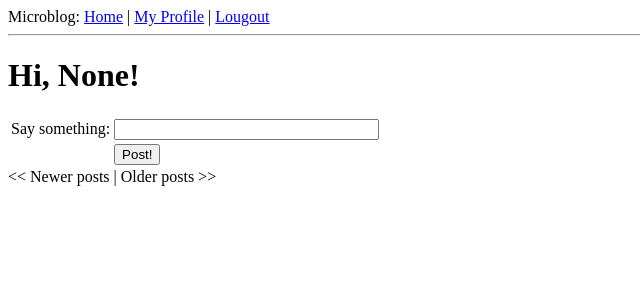
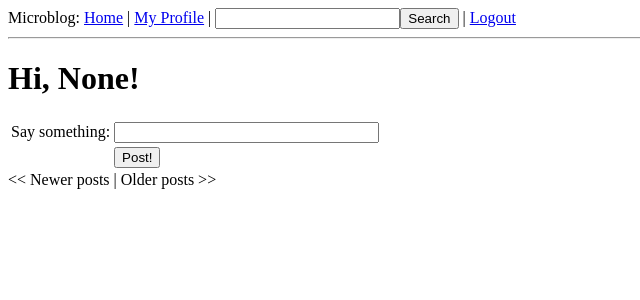
Before and after one commit to ttlttl/microblog, a Flask app: page / in a window 1280 px wide. Shown: the top 300 px of the page, without its empty margins (0-640 px from the left). Run offline with Flask 2, Linux system fonts and the light colour scheme; a user stored in the database is signed in; data comes from the database, SQL or seed files in the repository; data that the repository does not hold is empty; parts of the project's set-up code (start-up, migrations or seed data) failed here and were passed over.

Commit message:
Add Search feature

```diff
--- a/app/forms.py
+++ b/app/forms.py
@@ -2,6 +2,9 @@ from flask.ext.wtf import Form
 from wtforms import TextField, BooleanField
 from wtforms.validators import Required, Length
 from app.models import User
+
+class SearchForm(Form):
+    search = TextField('search', validators = [Required()])
 
 class LoginForm(Form):
     openid = TextField('openid', validators = [Required()])
--- a/app/models.py
+++ b/app/models.py
@@ -1,5 +1,7 @@
 from app import db
+from app import app
 from hashlib import md5
+import flask.ext.whooshalchemy as whooshalchemy
 
 ROLE_USER = 0
 ROLE_ADMIN = 1
@@ -72,6 +74,8 @@ class User(db.Model):
         return '<User %r>' % (self.nickname)
 
 class Post(db.Model):
+    __searchable__ = ['body']
+
     id = db.Column(db.Integer, primary_key = True)
     body = db.Column(db.String(140))
     timestamp = db.Column(db.DateTime)
@@ -79,3 +83,5 @@ class Post(db.Model):
 
     def __repr__(self):
         return '<Post %r>' % (self.body)
+
+#whooshalchemy.whoosh_index(app, Post)
--- a/app/templates/base.html
+++ b/app/templates/base.html
@@ -11,7 +11,8 @@
             <a href="{{ url_for('index') }}">Home</a>
             {% if g.user.is_authenticated() %}
             | <a href="{{ url_for('user', nickname = g.user.nickname) }}">My Profile</a>
-            | <a href="{{ url_for('logout') }}">Lougout</a>
+            | <form style="display: inline;" action="{{url_for('search')}}" method="post" name="search">{{g.search_form.hidden_tag()}}{{g.search_form.search(size=20)}}<input type="submit" value="Search"></form>
+            | <a href="{{ url_for('logout') }}">Logout</a>
             {% endif %}
         </div>
         <hr>
--- a/app/views.py
+++ b/app/views.py
@@ -5,6 +5,7 @@ from forms import LoginForm, EditForm, PostForm
 from models import User, ROLE_USER, ROLE_ADMIN, Post
 from datetime import datetime
 from config import POSTS_PER_PAGE
+from forms import SearchForm
 
 
 
@@ -56,6 +57,7 @@ def before_request():
         g.user.last_seen = datetime.utcnow()
         db.session.add(g.user)
         db.session.commit()
+        g.search_form = SearchForm()
 
 
 
@@ -166,6 +168,25 @@ def unfollow(nickname):
 
 
 
+@app.route('/search', methods = ['POST'])
+@login_required
+def search():
+    if not g.search_form.validate_on_submit():
+        return redirect(url_for('index'))
+    return redirect(url_for('search_results', query = g.search_form.search.data))
+
+
+
+@app.route('/search_results/<query>')
+@login_required
+def search_results(query):
+    results = Post.query.whoosh_search(query, MAX_SEARCH_RESULTS).all()
+    return render_template('search_results.html',
+        query = query,
+        results = results)
+
+
+
 @app.errorhandler(404)
 def internal_error(error):
     return render_template('404.html'), 404
--- a/config.py
+++ b/config.py
@@ -24,3 +24,7 @@ ADMINS = ['watchpenguin@gmail.com']
 
 #### Pagination ####
 POSTS_PER_PAGE = 3
+
+#### Search ####
+WHOOSH_BASE = os.path.join(basedir, 'search.db')
+MAX_SEARCH_RESULTS = 50
```
Also changed, not shown: app/templates/search_results.html (added, +9 -0 lines).
